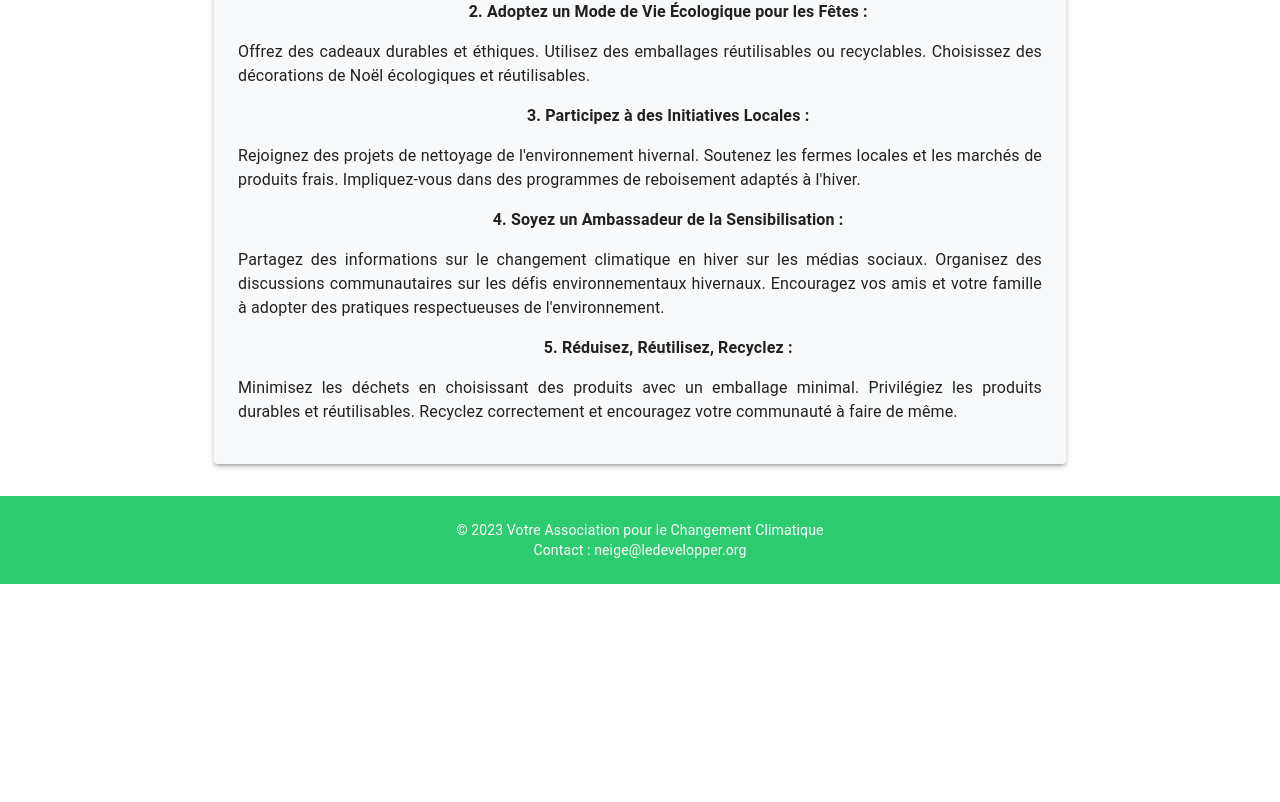
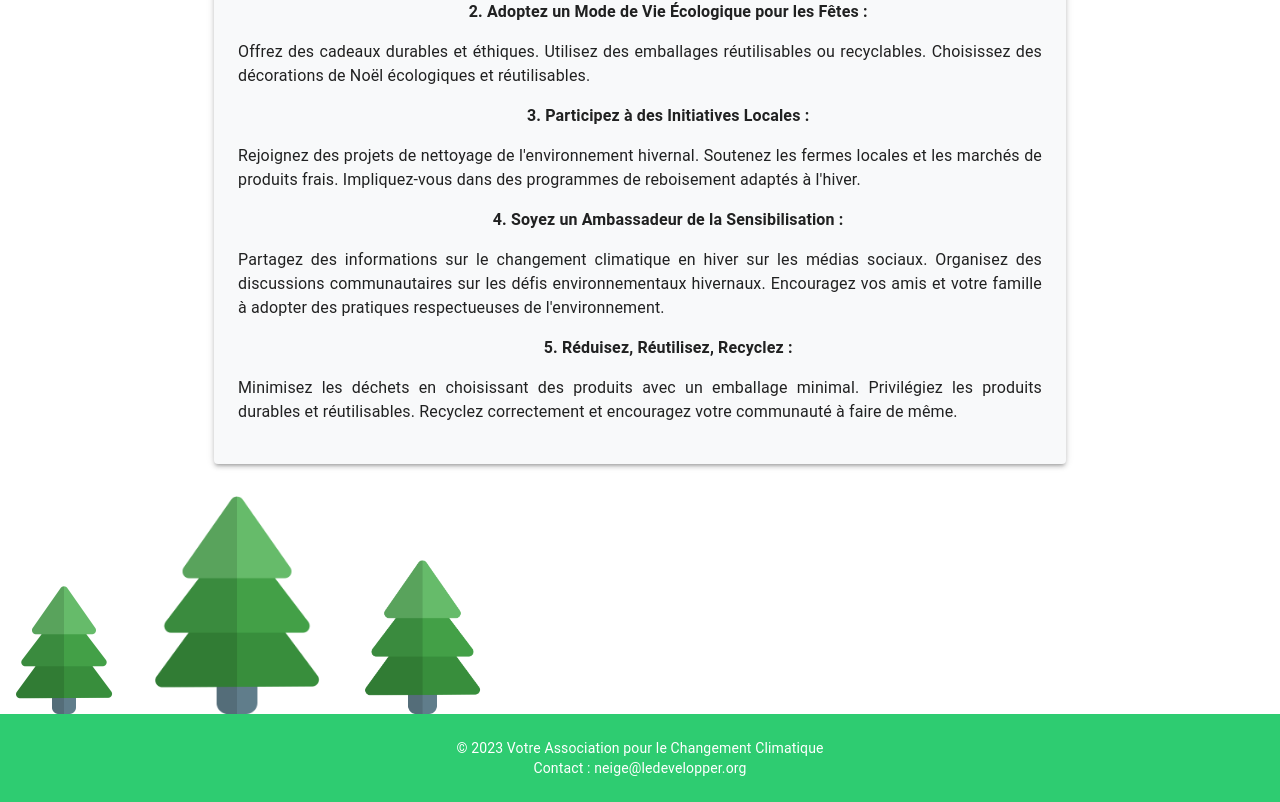
Before and after one commit to Coco62442/les-kips-2, a React (Vite) app: page / in a window 1280 px wide. Shown: the part 1954-2756 px from the top of the page. Before the commit the page ends 2538 px from the top, so only its background shows below. Built offline with nearby package versions, Linux system fonts and the light colour scheme.

Commit message:
defi charlie

```diff
--- a/src/components/Home.jsx
+++ b/src/components/Home.jsx
@@ -6,7 +6,9 @@ import { Container, Typography, Grid, Box, Card, CardMedia } from '@mui/material
 import Section from './Section';
 import { useTimer } from './Timer';
 import Timer from './Timer';
-import ImageAppearOnHover from './Charlie';
+import ImageAppearOnHover from './charlie/Charlie';
+import BottomRightAlert from './charlie/BottomRightAlert';
+import Tree from './charlie/Tree';
 
 function Home() {
 
@@ -147,6 +149,18 @@ function Home() {
           <ImageAppearOnHover />
         )}
 
+        {/* Condition pour afficher l'alerte après 300 secondes */}
+        {elapsedTime > 20 && (
+          <BottomRightAlert />
+        )}
+
+        {elapsedTime > 120 && (
+          <BottomRightAlert />
+        )}
+
+        <Tree />
+
+
       <Footer />
     </>
 
--- /dev/null
+++ b/src/components/charlie/BottomRightAlert.jsx
@@ -0,0 +1,30 @@
+import React from 'react';
+import { Grid, Alert } from '@mui/material';
+
+const BottomRightAlert = () => {
+const [isMouseOver, setIsMouseOver] = React.useState(false);
+
+  return (
+    <Grid
+      container
+      justifyContent="flex-start"
+      alignItems="flex-end"
+      style={{
+        position: 'fixed',
+        left: '65%',
+        bottom: '15%',
+        zIndex: 999,
+        opacity: isMouseOver ? 0 : 1,
+        transition: 'opacity 0.3s ease-in-out',
+      }}
+      onMouseEnter={() => setIsMouseOver(true)}
+    >
+      <Alert variant="outlined" severity="info">
+        Il est quelque part sur cette page,
+        mais où est Charlie ?
+      </Alert>
+    </Grid>
+  );
+};
+
+export default BottomRightAlert;
--- /dev/null
+++ b/src/components/charlie/Tree.jsx
@@ -0,0 +1,61 @@
+import React from 'react';
+import { Grid, Alert, Card, CardMedia } from '@mui/material';
+
+const Tree = () => {
+const [isTreeVisible, setTreeVisible] = React.useState(true);
+
+const handleClick = () => {
+  setTreeVisible(false);
+};
+
+  return (
+    <>
+    {isTreeVisible && (
+      <Grid
+        container
+        justifyContent="flex-start"
+        alignItems="flex-end"
+        style={{
+          left: '10%',
+          bottom: '14%',
+          zIndex: 999,
+        }}
+        onClick={handleClick}
+      >
+      <CardMedia
+        component="img"
+        style={{
+          width: '10%', // Ajustez la largeur selon vos besoins
+          height: 'auto',
+          objectFit: 'cover',
+        }}
+        alt="arbre"
+        src="/arbre1.png"
+        />
+        <CardMedia
+        component="img"
+        style={{
+          width: '17%', // Ajustez la largeur selon vos besoins
+          height: 'auto',
+          objectFit: 'cover',
+        }}
+        alt="arbre"
+        src="/arbre1.png"
+        />
+        <CardMedia
+        component="img"
+        style={{
+          width: '12%', // Ajustez la largeur selon vos besoins
+          height: 'auto',
+          objectFit: 'cover',
+        }}
+        alt="arbre"
+        src="/arbre1.png"
+        />
+    </Grid>
+  )}
+  </>
+  );
+};
+
+export default Tree;
```
Also changed, not shown: public/arbre1.png (added), src/components/charlie/Charlie.jsx (renamed from src/components/Charlie.jsx).
